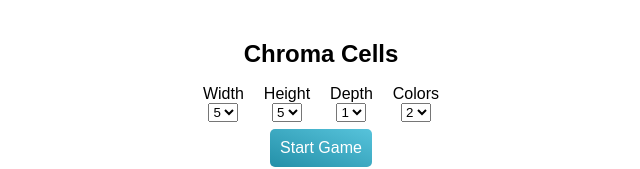
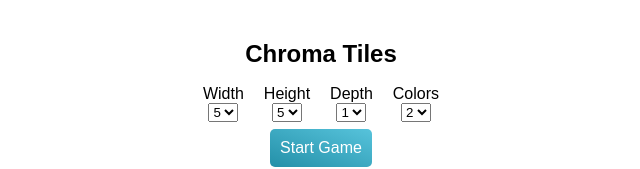
Before and after one commit to alexcavalli/chroma-cells, a React (Create React App) app: page / in a window 1280 px wide. Shown: the top 169 px of the page, without its empty margins (319-959 px from the left). Built offline with nearby package versions, Linux system fonts and the light colour scheme.

Commit message:
Rename cells to tiles in readme and site copy, add favicon

```diff
--- a/public/index.html
+++ b/public/index.html
@@ -19,7 +19,7 @@
       work correctly both with client-side routing and a non-root public URL.
       Learn how to configure a non-root public URL by running `npm run build`.
     -->
-    <title>Chroma Cells</title>
+    <title>Chroma Tiles</title>
   </head>
   <body>
     <noscript>
--- a/src/App.js
+++ b/src/App.js
@@ -89,7 +89,7 @@ class App extends Component {
       <div className="App">
         <div className="App-header">
           <h2>
-            {win ? `You Win! (${movesMade} moves)` : 'Chroma Cells'}
+            {win ? `You Win! (${movesMade} moves)` : 'Chroma Tiles'}
           </h2>
         </div>
         <div className="App-settings">
```
Also changed, not shown: 2 other files (tests, documents, lock files or other folders).
